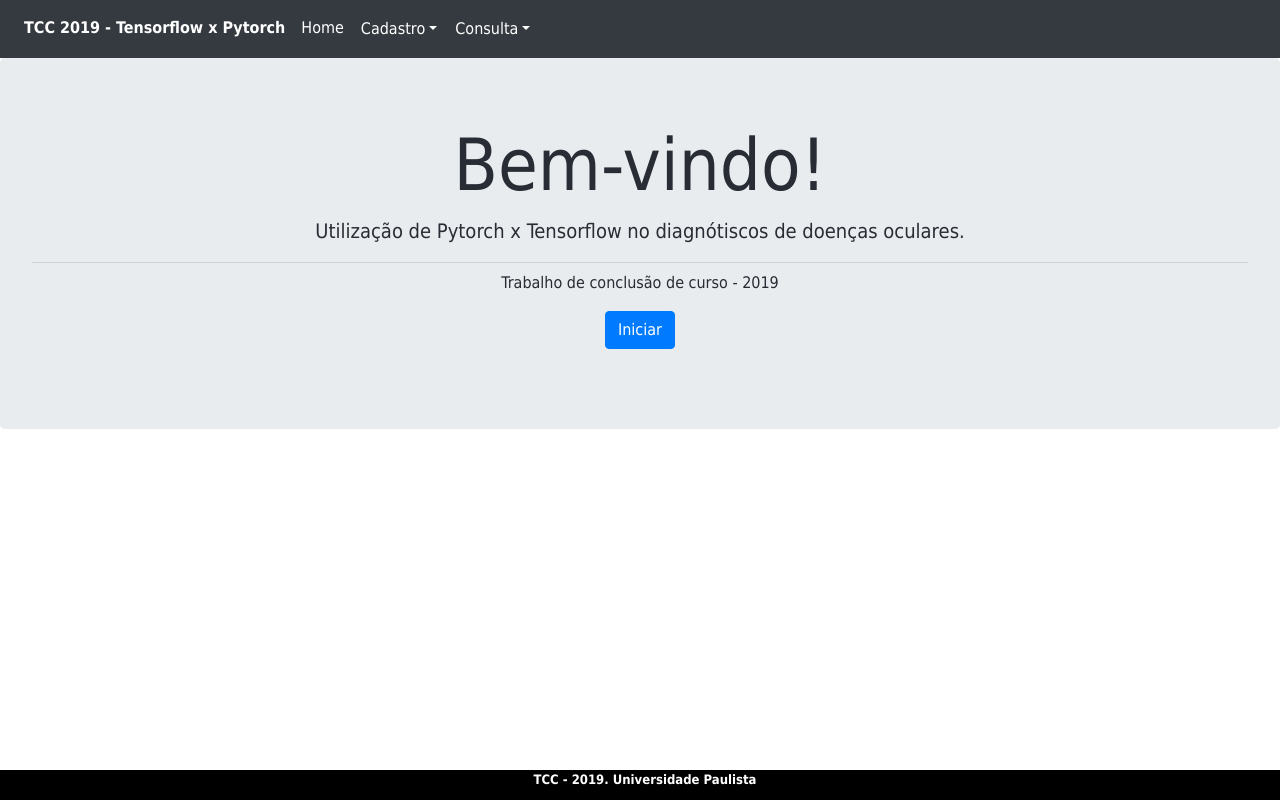
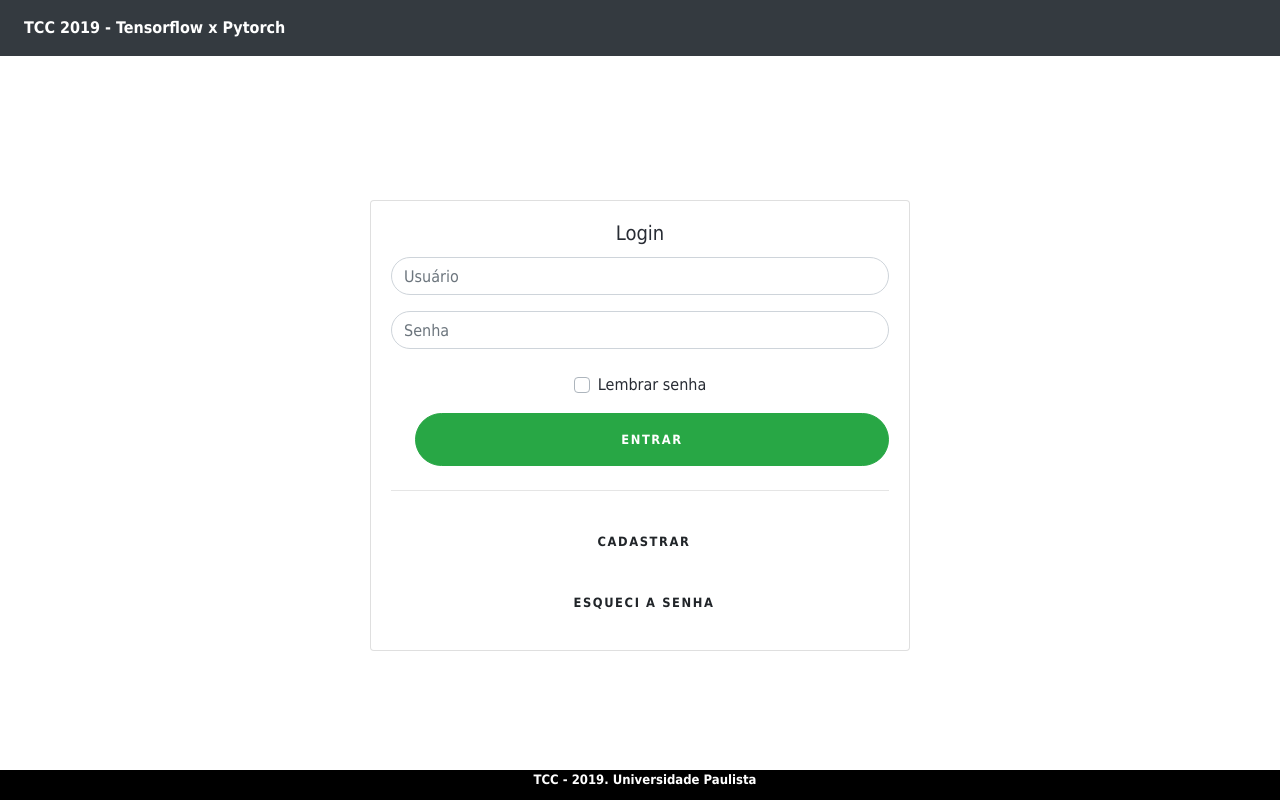
Before and after one commit to matheusangelo/material-bootstrap-react, a React (Create React App) app: page / in a window 1280 px wide. Built offline with nearby package versions, Linux system fonts and the light colour scheme.

Commit message:
Login sem autenticação

```diff
--- a/package.json
+++ b/package.json
@@ -8,6 +8,7 @@
     "react": "^16.7.0",
     "react-bootstrap": "^1.0.0-beta.8",
     "react-dom": "^16.7.0",
+    "react-icons": "^3.7.0",
     "react-router-dom": "^4.3.1",
     "react-scripts": "2.1.1",
     "reactstrap": "^6.5.0"
--- a/src/App.css
+++ b/src/App.css
@@ -42,3 +42,56 @@
   color: white;
   background-color: black;
 }
+
+.card-signin {
+  border: 0;
+  border-radius: 1rem;
+  box-shadow: 0 0.5rem 1rem 0 rgba(0, 0, 0, 0.1);
+}
+
+.card-signin .card-title {
+  margin-bottom: 2rem;
+  font-weight: 300;
+  font-size: 1.5rem;
+}
+
+.card-signin .card-body {
+  padding: 2rem;
+}
+
+.form-signin {
+  width: 100%;
+  border-radius: 10px;
+}
+
+.form-signin .btn {
+  font-size: 80%;
+  border-radius: 5rem;
+  letter-spacing: .1rem;
+  font-weight: bold;
+  padding: 1rem;
+  transition: all 0.2s;
+}
+
+.form-label-group {
+  margin-bottom: 1rem;
+}
+
+.form-label-group input {
+  border-radius: 2rem;
+}
+
+
+.form-label-group>label {
+  position: absolute;
+  top: 0;
+  left: 0;
+  display: block;
+  width: 100%;
+  margin-bottom: 0;
+  line-height: 1.5;
+  color: #495057;
+  border: 1px solid transparent;
+  border-radius: .25rem;
+  transition: all .1s ease-in-out;
+}
--- a/src/App.js
+++ b/src/App.js
@@ -4,18 +4,16 @@ import { Switch, Route } from 'react-router-dom';
 import Prontuario from './components/paciente/Prontuario';
 import ConsultaPaciente from './components/paciente/ConsultaPaciente';
 import Resultados from './components/resultados/Resultados';
-import NavBarTopo from './components/navbar/topo';
-import Home from './components/home/Home';
 import Footer from './components/footer/Footer';
+import Login from './components/login/Login'
 
 class App extends Component {
   render() {
     return (
       <div className="App">
-        <NavBarTopo />
         <div className="main-container" style={{ "align": "center" }}>
           <Switch>
-          <Route path="/" exact component={Home} />
+          <Route path="/" exact component={Login} />
             <Route path="/consulta" exact component={ConsultaPaciente} />
             <Route path="/prontuario" exact component={Prontuario} />
             <Route path="/resultados" exact component={Resultados} />
--- a/src/components/Paciente/Prontuario.jsx
+++ b/src/components/Paciente/Prontuario.jsx
@@ -1,6 +1,7 @@
 import React, { Component } from 'react';
-import { Container, Col, Row, Button, Card, CardBody, CardHeader } from 'reactstrap';
-import { URL_BASE } from '../../include/base'
+import { Container, Col, Row, Button, Card, CardBody, CardHeader, Table } from 'reactstrap';
+import { URL_BASE } from '../../include/base';
+import { IoIosClose } from 'react-icons/io';
 
 
 class Prontuario extends Component {
@@ -55,12 +56,20 @@ class Prontuario extends Component {
     render() {
         return (
             <div>
-                <Container className="mt-2">
+                <Container className="mt-2 card">
+                    <Row className="mt-2">
+                        <Col><h5>Pacientes:</h5></Col>
+                        <div className="row justify-content-center">
+                            <div className="col">
+                                <hr className="divider" />
+                            </div>
+                        </div>
+                    </Row>
                     <Row className="text-left">
                         <Col>
                             <Card>
                                 <CardHeader>
-                                    <b>{this.state.titulo}</b>
+                                    <b>Ficha de Cadastro</b>
                                 </CardHeader>
                                 <CardBody className="bordered">
                                     <Row className="mt-2">
@@ -110,6 +119,26 @@ class Prontuario extends Component {
                             <Button color="primary" className="mb-3" onClick={() => this.cadastrar()}>Cadastrar</Button>
                         </Col>
                     </Row>
+                    <Row>
+                        <Col>
+                            <Table bordered>
+                                <thead>
+                                    <tr>
+                                        <th>Sintomas</th>
+                                        <th>Intensidade</th>
+                                        <th>Ação</th>
+                                    </tr>
+                                </thead>
+                                <tbody>
+                                    <tr>
+                                        <td>Dor no olhos</td>
+                                        <td>5</td>
+                                        <td><h3><IoIosClose color="red"/></h3></td>
+                                    </tr>
+                                </tbody>
+                            </Table>
+                        </Col>
+                    </Row>
                 </Container>
             </div>
 
--- /dev/null
+++ b/src/components/login/Login.jsx
@@ -0,0 +1,61 @@
+import React, { Component } from 'react'
+import { Container, Row, Card, CardBody } from 'reactstrap'
+import { Link } from 'react-router-dom';
+
+class Login extends Component {
+    constructor(props) {
+        super(props);
+        this.state = {
+            titulo: "teste"
+        }
+    }
+
+    render() {
+        return (
+            <div>
+                <nav className="navbar navbar-expand-lg navbar-light bg-dark">
+                    <div className="collapse navbar-collapse" id="navbarSupportedContent">
+                        <ul className="navbar-nav mr-auto">
+                            <li className="nav-item active">
+                                <Link to="/" className="nav-link text-white"><b>TCC 2019 - Tensorflow x Pytorch </b></Link>
+                            </li>
+                        </ul>
+                    </div>
+                </nav>
+                <Container>
+                    <br />
+                    <br />
+                    <br />
+                    <br />
+                    <Row className="mt-5">
+                        <div className="col-6 mx-auto">
+                            <Card>
+                                <CardBody>
+                                    <h5 className="card-title text-center">Login
+                            </h5>
+                                    <form className="form-signin">
+                                        <div className="form-label-group">
+                                            <input type="email" id="inputEmail" className="form-control" placeholder="Usuário" required autofocus />
+                                        </div>
+                                        <div className="form-label-group">
+                                            <input type="password" id="inputPassword" className="form-control" placeholder="Senha" required />
+                                        </div>
+                                        <div className="custom-control custom-checkbox mb-3">
+                                            <input type="checkbox" className="custom-control-input" id="customCheck1" />
+                                            <label className="custom-control-label mt-2" for="customCheck1">Lembrar senha</label>
+                                            <button className="btn btn-lg btn-success btn-block text-uppercase mr-3 mt-3" type="submit"> Entrar</button>
+                                        </div>
+                                        <hr className="my-4" />
+                                        <button className="btn btn-lg btn-google btn-block text-uppercase" type="submit"><i className="fab fa-google mr-2"></i> Cadastrar</button>
+                                        <button className="btn btn-lg btn-facebook btn-block text-uppercase" type="submit"><i className="fab fa-facebook-f mr-2"></i>Esqueci a senha</button>
+                                    </form>
+                                </CardBody>
+                            </Card>
+                        </div>
+                    </Row>
+                </Container>
+            </div>
+        )
+    }
+}
+export default Login;
```
Also changed, not shown: 1 other file (tests, documents, lock files or other folders).
